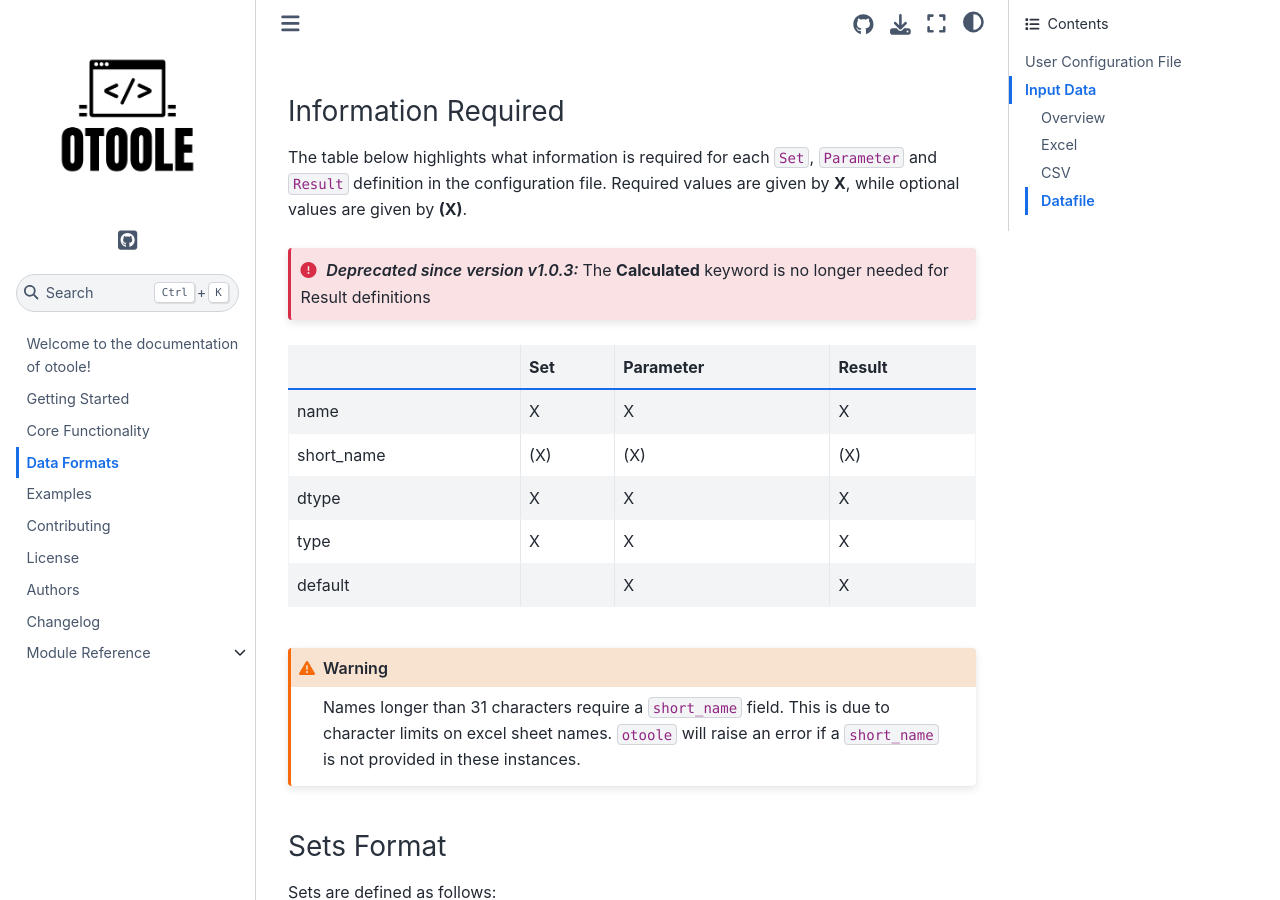
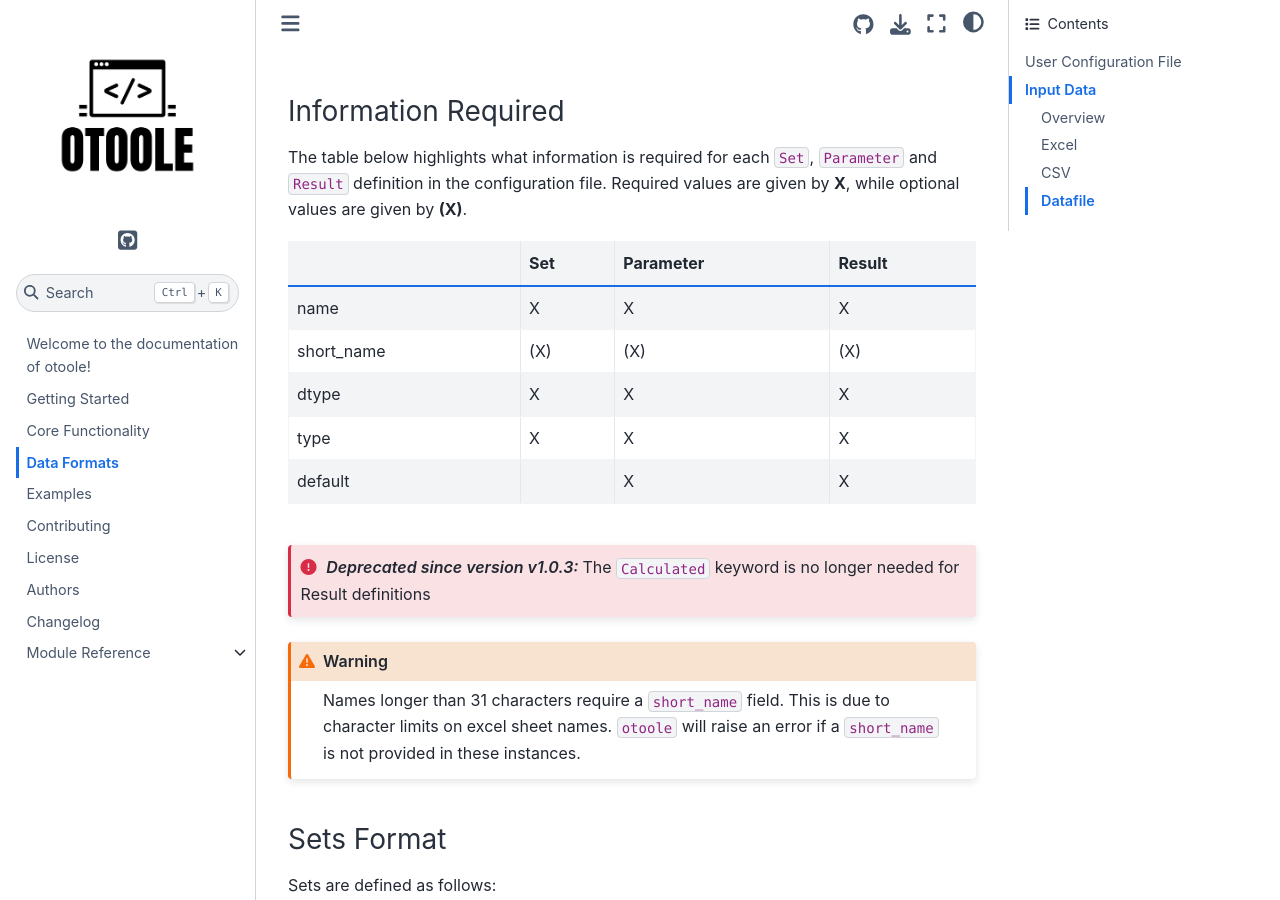
Before and after one commit to OSeMOSYS/otoole, a Sphinx documentation site: the page built from docs/data.rst, in a window 1280 px wide and 900 px high, scrolled down 566 px. Built offline with Sphinx 7.4.7 and the Sphinx Book theme 1.1.4, drawn with Linux system fonts in a browser that asks for light colours; some of the changed lines change nothing that is shown.

Commit message:
fix typo

```diff
--- a/docs/data.rst
+++ b/docs/data.rst
@@ -30,9 +30,6 @@ The table below highlights what information is required for each ``Set``,
 ``Parameter`` and ``Result`` definition in the configuration file. Required values are
 given by **X**, while optional values are given by **(X)**.
 
-.. deprecated:: v1.0.3
-    The **Calculated** keyword is no longer needed for Result definitions
-
 +-------------+------+------------+---------+
 |             | Set  | Parameter  | Result  |
 +=============+======+============+=========+
@@ -46,6 +43,9 @@ given by **X**, while optional values are given by **(X)**.
 +-------------+------+------------+---------+
 | default     |      | X          | X       |
 +-------------+------+------------+---------+
+
+.. deprecated:: v1.0.3
+    The ``Calculated`` keyword is no longer needed for Result definitions
 
 .. WARNING::
    Names longer than 31 characters require a ``short_name`` field. This is due
```
